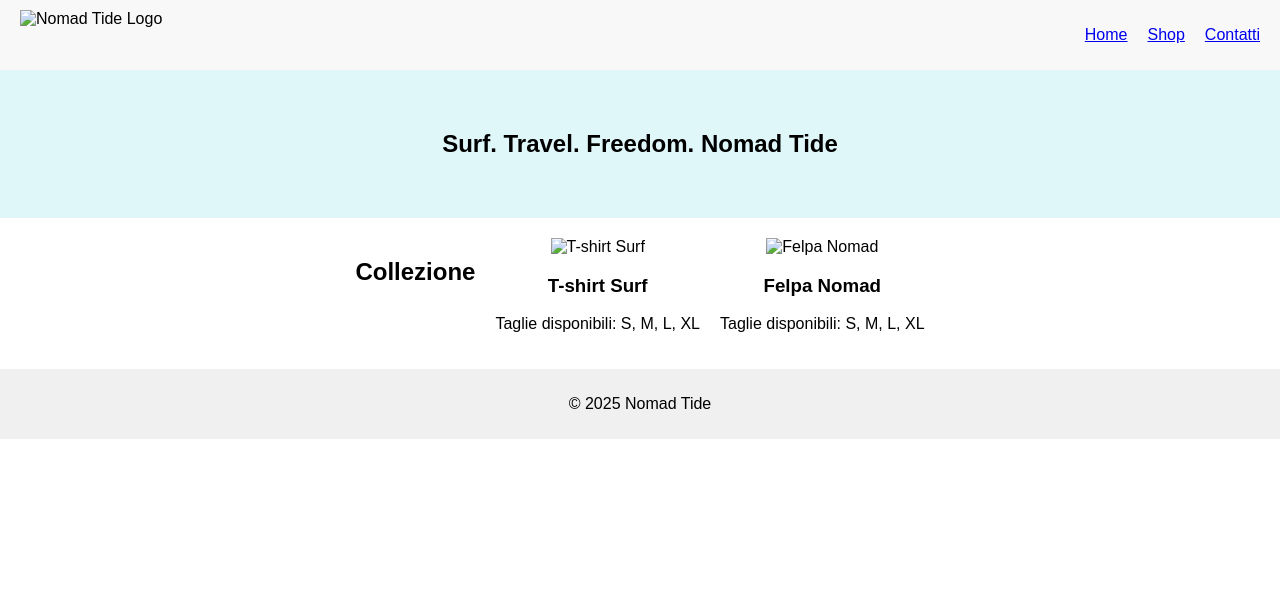
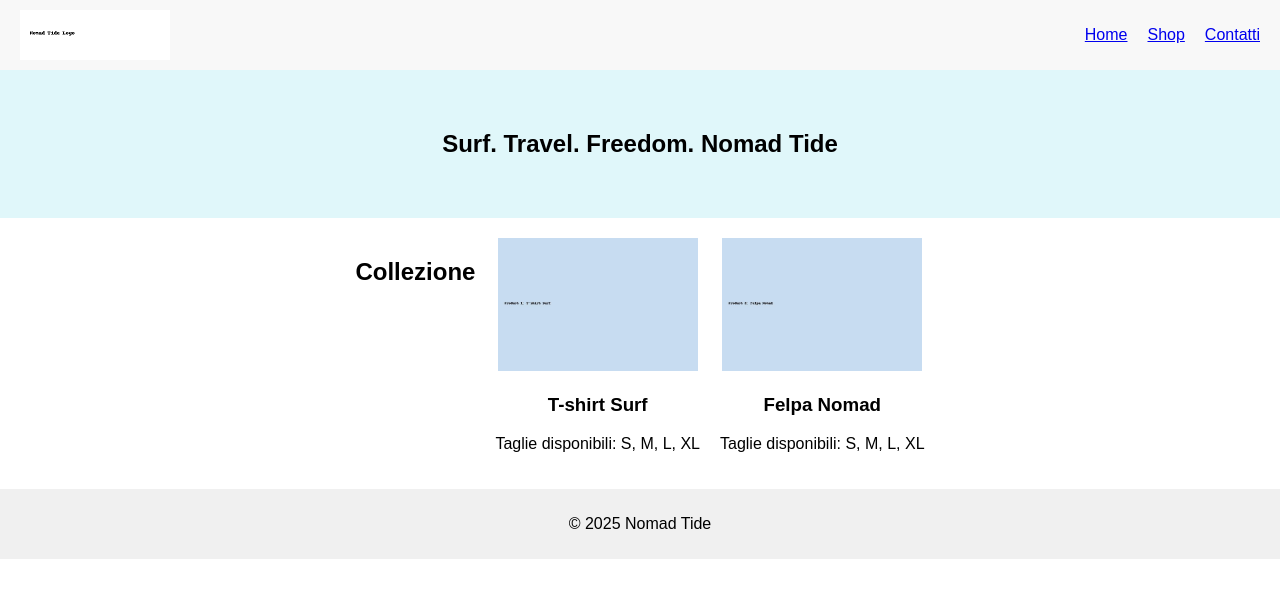
Before and after one commit to nomadtide/nomad-tide, a plain HTML site: page index.html in a window 1280 px wide. Drawn offline with Linux system fonts and the light colour scheme.

Commit message:
Update index.html

```diff
--- a/index.html
+++ b/index.html
@@ -8,7 +8,7 @@
 </head>
 <body>
   <header>
-    <img src="immagini/logo.png" alt="Nomad Tide Logo" class="logo" />
+    <img src="images/logo.png" alt="Nomad Tide Logo" class="logo" />
     <nav>
       <ul>
         <li><a href="#">Home</a></li>
@@ -25,12 +25,12 @@
   <section class="products">
     <h2>Collezione</h2>
     <div class="product">
-      <img src="immagini/product1.jpg" alt="T-shirt Surf" />
+      <img src="images/product1.jpg" alt="T-shirt Surf" />
       <h3>T-shirt Surf</h3>
       <p>Taglie disponibili: S, M, L, XL</p>
     </div>
     <div class="product">
-      <img src="immagini/product2.jpg" alt="Felpa Nomad" />
+      <img src="images/product2.jpg" alt="Felpa Nomad" />
       <h3>Felpa Nomad</h3>
       <p>Taglie disponibili: S, M, L, XL</p>
     </div>
```
